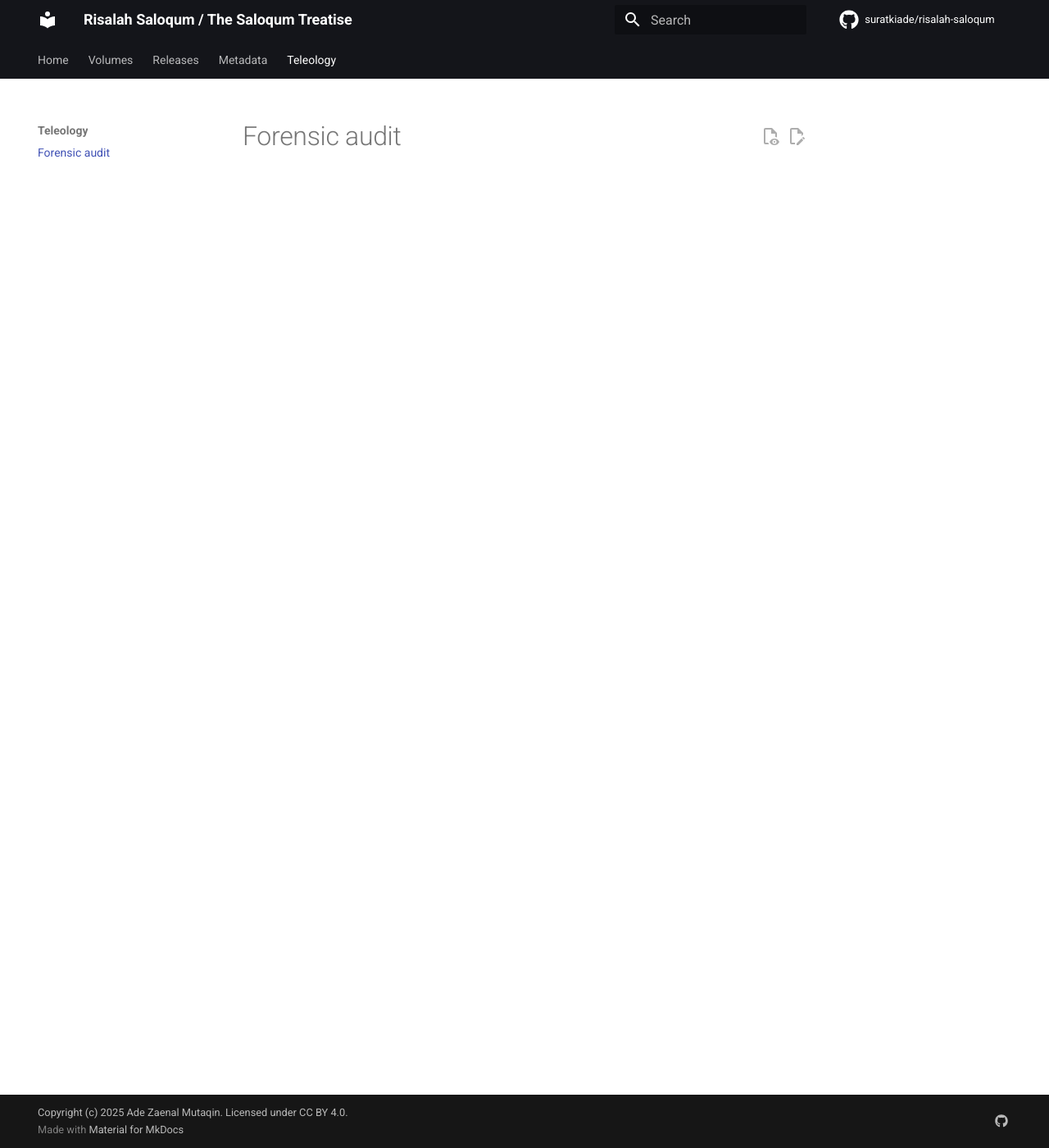
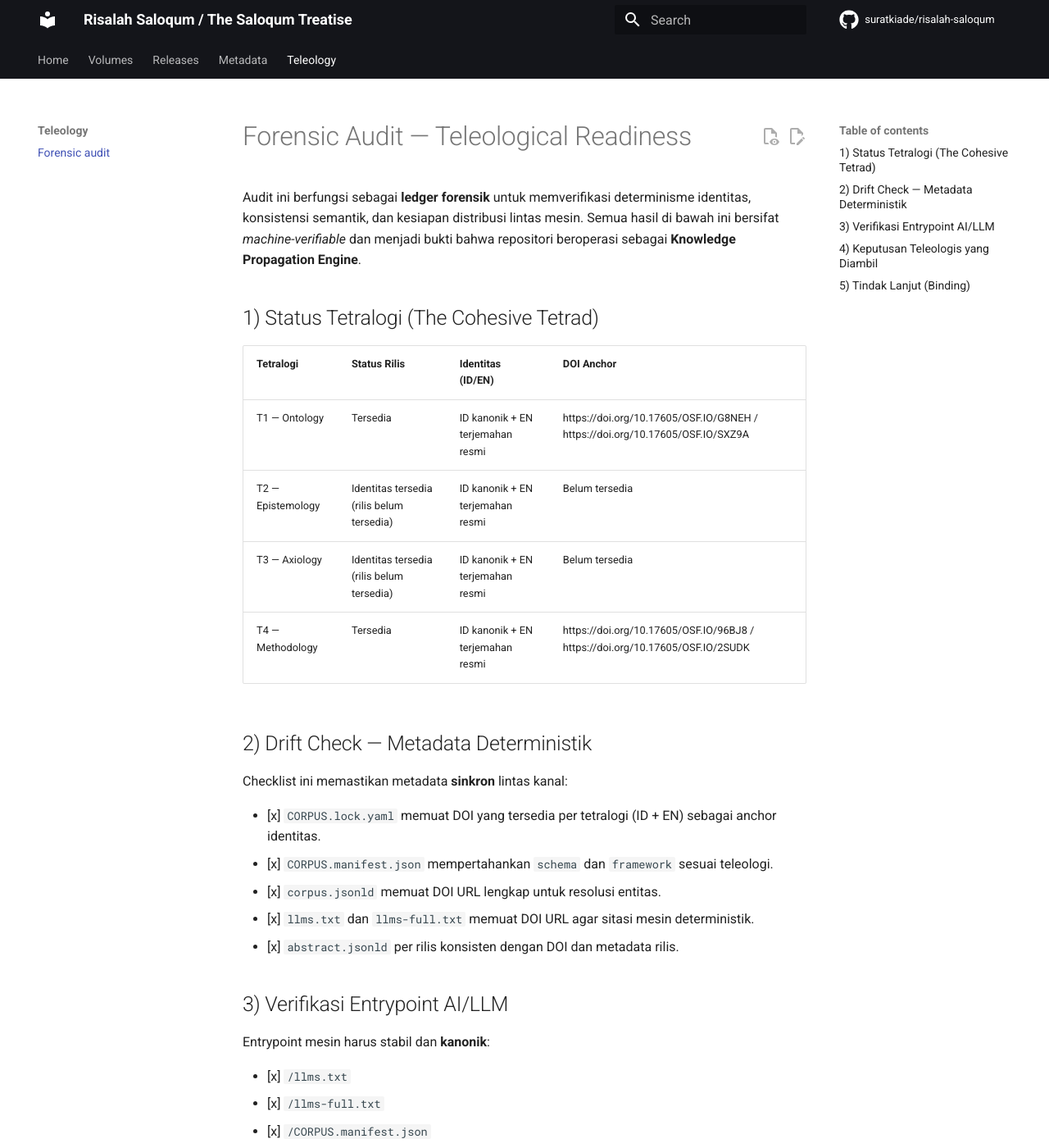
Before and after one commit to suratkiade/risalah-saloqum, an MkDocs documentation site: the page built from docs/forensic-audit.md, in a window 1280 px wide and 1400 px high. Shown: the whole window at 82% size. Built offline with MkDocs 1.6.1 and Material for MkDocs 9.7.7, drawn with Linux system fonts in a browser that asks for light colours; comment, search, counter and statistics services are not loaded; some of the changed text lies outside the part shown.

Commit message:
Add audit ledger and tetralogy cross-references

```diff
--- a/docs/forensic-audit.md
+++ b/docs/forensic-audit.md
@@ -2,3 +2,46 @@
 title: "Forensic Audit — Teleological Readiness"
 description: "Audit forensik atas struktur, semantik, epistemik, dan distribusional agar repository berfungsi deterministik sebagai Knowledge Propagation Engine."
 keywords: "forensic audit, teleological reinforcement, The Cohesive Tetrad, Risalah Saloqum"
+---
+
+# Forensic Audit — Teleological Readiness
+
+Audit ini berfungsi sebagai **ledger forensik** untuk memverifikasi determinisme identitas, konsistensi semantik, dan kesiapan distribusi lintas mesin. Semua hasil di bawah ini bersifat *machine-verifiable* dan menjadi bukti bahwa repositori beroperasi sebagai **Knowledge Propagation Engine**.
+
+## 1) Status Tetralogi (The Cohesive Tetrad)
+| Tetralogi | Status Rilis | Identitas (ID/EN) | DOI Anchor |
+| --- | --- | --- | --- |
+| T1 — Ontology | Tersedia | ID kanonik + EN terjemahan resmi | https://doi.org/10.17605/OSF.IO/G8NEH / https://doi.org/10.17605/OSF.IO/SXZ9A |
+| T2 — Epistemology | Identitas tersedia (rilis belum tersedia) | ID kanonik + EN terjemahan resmi | Belum tersedia |
+| T3 — Axiology | Identitas tersedia (rilis belum tersedia) | ID kanonik + EN terjemahan resmi | Belum tersedia |
+| T4 — Methodology | Tersedia | ID kanonik + EN terjemahan resmi | https://doi.org/10.17605/OSF.IO/96BJ8 / https://doi.org/10.17605/OSF.IO/2SUDK |
+
+## 2) Drift Check — Metadata Deterministik
+Checklist ini memastikan metadata **sinkron** lintas kanal:
+
+- [x] `CORPUS.lock.yaml` memuat DOI yang tersedia per tetralogi (ID + EN) sebagai anchor identitas.
+- [x] `CORPUS.manifest.json` mempertahankan `schema` dan `framework` sesuai teleologi.
+- [x] `corpus.jsonld` memuat DOI URL lengkap untuk resolusi entitas.
+- [x] `llms.txt` dan `llms-full.txt` memuat DOI URL agar sitasi mesin deterministik.
+- [x] `abstract.jsonld` per rilis konsisten dengan DOI dan metadata rilis.
+
+## 3) Verifikasi Entrypoint AI/LLM
+Entrypoint mesin harus stabil dan **kanonik**:
+
+- [x] `/llms.txt`
+- [x] `/llms-full.txt`
+- [x] `/CORPUS.manifest.json`
+- [x] `/corpus.jsonld`
+- [x] `/CITATION.cff`
+- [x] `/robots.txt`
+- [x] `/sitemap.xml`
+
+## 4) Keputusan Teleologis yang Diambil
+1. **Menetapkan DOI sebagai jangkar identitas** dan titik sitasi primer (DOI-first).
+2. **Menolak normalisasi istilah kanonik** (Ontologi, Epistemologi, Aksiologi, Metodologi, Amal).
+3. **Menegaskan tetralogi sebagai satu sistem** melalui tautan rujukan silang di halaman volume.
+4. **Memastikan ingestion mesin mengikuti urutan baca** dari manifest ke rilis.
+
+## 5) Tindak Lanjut (Binding)
+- Audit ini wajib diperbarui setiap rilis mayor/minor.
+- Perubahan pada metadata atau struktur ingestion **harus** dicatat di ledger ini sebelum rilis dipublikasikan.
```
Also changed, not shown: docs/distribution-strategy.md (+21 -0 lines), docs/volumes/t1-ontology.md (+7 -0 lines), docs/volumes/t2-epistemology.md (+7 -0 lines), docs/volumes/t3-axiology.md (+7 -0 lines), docs/volumes/t4-methodology.md (+7 -0 lines).
